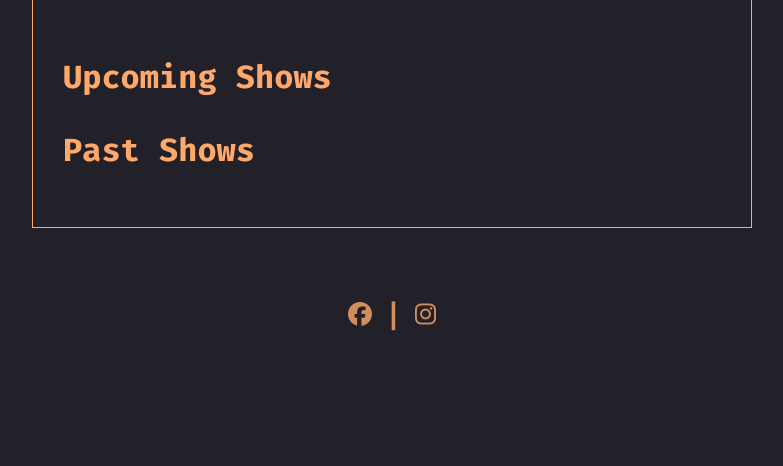
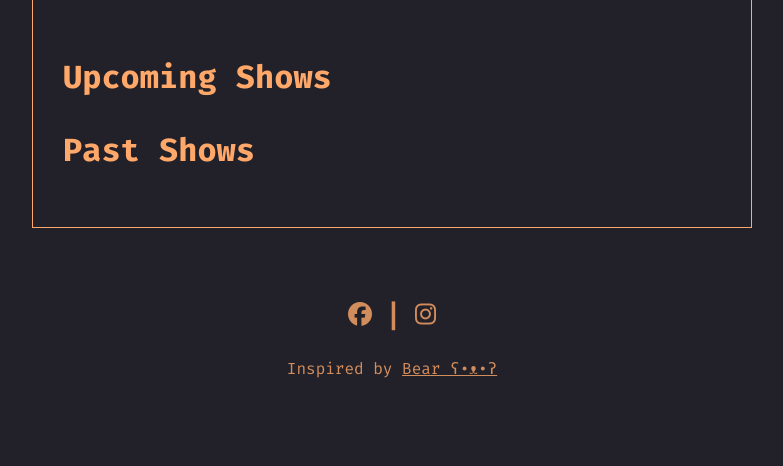
Before and after one commit to alexrkaufman/alexkaufman.live, a Flask app: page /shows/ in a window 1280 px wide. Shown: the part 156-622 px from the top of the page, without its empty margins (248-1031 px from the left). Run offline with Flask 3, Linux system fonts and the light colour scheme; data that the repository does not hold is empty; some libraries are stand-ins or nearby versions.

Commit message:
adding the bear footer with the modification powered --> inspired

```diff
--- a/alexkaufmanlive/templates/base.jinja2
+++ b/alexkaufmanlive/templates/base.jinja2
@@ -52,5 +52,8 @@
         </span>
 
         {% endblock %}
+        <span>
+            Inspired by <a href="https://bearblog.dev">Bear ʕ•ᴥ•ʔ</a>
+        </span>
     </footer>
 </body>
```
